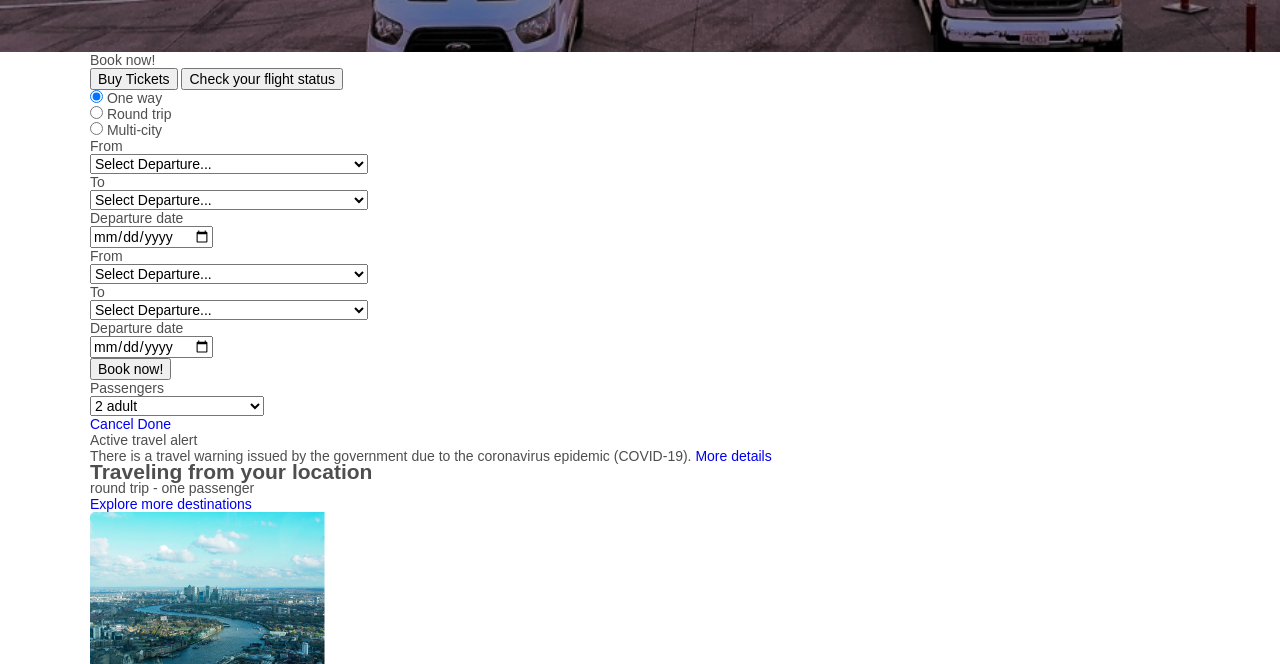
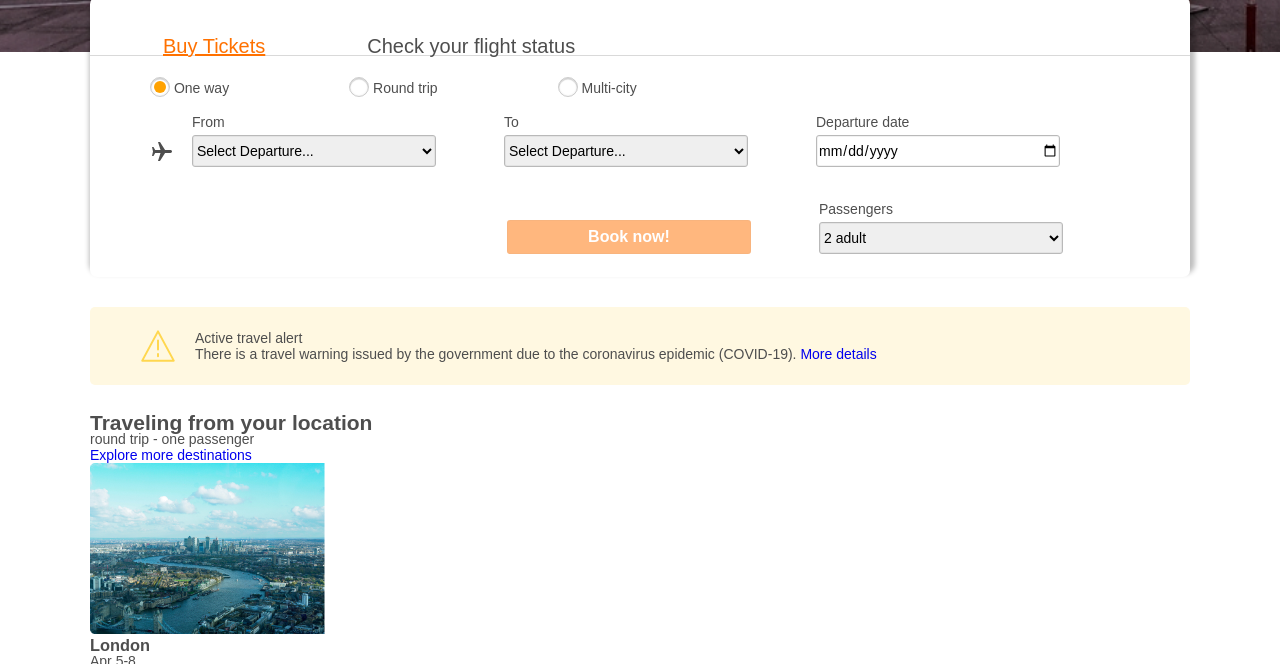
Before and after one commit to AlexBor83/utravel, a website built with webpack: page src/index.html in a window 1280 px wide. Shown: the part 748-1412 px from the top of the page. Built offline with nearby package versions, Linux system fonts and the light colour scheme; a web font is replaced by a local one.

Commit message:
Блок tickets без стилизации формы и инпутов

```diff
--- a/src/index.html
+++ b/src/index.html
@@ -52,8 +52,9 @@
                 <p class="tickets__subtitle">
                     Book now!
                 </p>
+                <div class="tickets__inner">
                     <div class="tickets__toggel">
-                    <button class="tickets__button button button--active">
+                        <button class="tickets__button tickets__button--active">
                             Buy Tickets
                         </button>
                         <button class="tickets__button button">
@@ -66,30 +67,32 @@
                                 <ul class="toggles__list">
                                     <li class="toggles__item">
                                         <label class="toggles__label toggles-check toggles--radio">
-                                        <input class="toggles-check__input" type="radio" name="radio" value="v1"
-                                            checked>
+                                            <input class="toggles-check__input visually-hidden" type="radio"
+                                                name="radio" value="v1" checked>
                                             <span class="toggles-check__disk"></span>
                                             One way
                                         </label>
                                     </li>
                                     <li class="toggles__item">
                                         <label class="toggles__label toggles-check toggles--radio">
-                                        <input class="toggles-check__input" type="radio" name="radio" value="v2">
+                                            <input class="toggles-check__input visually-hidden" type="radio"
+                                                name="radio" value="v2">
                                             <span class="toggles-check__disk"></span>
                                             Round trip
                                         </label>
                                     </li>
                                     <li class="toggles__item">
                                         <label class="toggles__label toggles-check toggles--radio">
-                                        <input class="toggles-check__input" type="radio" name="radio" value="v3">
+                                            <input class="toggles-check__input visually-hidden" type="radio"
+                                                name="radio" value="v3">
                                             <span class="toggles-check__disk"></span>
                                             Multi-city
                                         </label>
                                     </li>
                                 </ul>
                             </div>
-                        <div class="form__option options">
-                            <div class="options__wrap">
+                            <ul class="form__option options">
+                                <li class="options__wrap">
                                     <div class="options__content">
                                         <p class="options__text">
                                             From
@@ -140,11 +143,11 @@
                                         <p class="options__text">
                                             Departure date
                                         </p>
-                                    <input class="options__date" type="date" placeholder="dd/mm/yy">
+                                        <input class="options__select" type="date" placeholder="dd/mm/yy">
                                     </div>
-                            </div>
+                                </li>
 
-                            <div class="options__wrap">
+                                <li class="options__wrap visually-hidden">
                                     <div class="options__content">
                                         <p class="options__text">
                                             From
@@ -191,14 +194,19 @@
                                             </option>
                                         </select>
                                     </div>
+
                                     <div class="options__content">
                                         <p class="options__text">
                                             Departure date
                                         </p>
-                                    <input class="options__date" type="date" placeholder="dd/mm/yy">
+                                        <input class="options__select" type="date">
                                     </div>
+                                </li>
+                            </ul>
 
-                                <input type="submit" value="Book now!">
+                            <div class="options__passengers">
+
+                                <input class="options__button" type="submit" value="Book now!">
 
                                 <div class="options__content options__content--passengers passengers">
                                     <p class="options__text passengers__text">
@@ -257,22 +265,26 @@
                                                 </div>
                                             </div>
                                         </option>
-                                    </select>
                                         <div class="passengers__links">
                                             <a href="#" class="passengers__link">Cancel</a>
                                             <a href="#" class="passengers__link">Done</a>
                                         </div>
+                                    </select>
                                 </div>
                             </div>
-                        </div>
+
+
                         </form>
                     </div>
+                </div>
+
                 <div class="tickets__contet">
                     <p class="tickets__text">
                         Active travel alert
                     </p>
                     <p class="tickets__text">
-                        There is a travel warning issued by the government due to the coronavirus epidemic (COVID-19).
+                        There is a travel warning issued by the government due to the coronavirus epidemic
+                        (COVID-19).
                         <a href="#" class="tickets__link">More details</a>
                     </p>
                 </div>
--- /dev/null
+++ b/src/styles/blocks/form.scss
@@ -0,0 +1,3 @@
+.form__toggel {
+  margin-bottom: 17px;
+}
--- a/src/styles/blocks/menu.scss
+++ b/src/styles/blocks/menu.scss
@@ -25,6 +25,10 @@
       right: 0;
     }
   }
+
+  &:hover {
+    opacity: 0.5;
+  }
 }
 
 .menu__link {
@@ -33,11 +37,6 @@
   font-size: 25px;
   line-height: 16px;
 
-  &:hover,
-  &:focus {
-    opacity: 0.5;
-  }
-
   &--active {
     text-decoration: underline;
     text-decoration-color: #ffc400;
--- /dev/null
+++ b/src/styles/blocks/options.scss
@@ -0,0 +1,64 @@
+.options__wrap {
+  display: flex;
+  position: relative;
+  gap: 68px;
+  padding-left: 42px;
+  margin-bottom: 17px;
+
+  &::before {
+    content: '';
+    position: absolute;
+    background-image: url('../img/plane-icon.svg');
+    background-repeat: no-repeat;
+    background-position: center;
+    background-size: cover;
+    width: 24px;
+    height: 24px;
+    left: 0;
+    top: 70%;
+    transform: translateY(-50%);
+  }
+}
+
+.options__wrap--passengers {
+  &::before {
+    display: none;
+  }
+}
+
+.options__text {
+  margin-bottom: 5px;
+}
+
+.options__select {
+  width: 244px;
+  height: 32px;
+  border: 0.5px solid #b9b9b9;
+  box-shadow: inset 0px 0px 0px 1px rgba(0, 0, 0, 0.05);
+  border-radius: 3px;
+  cursor: pointer;
+}
+
+.options__passengers {
+  display: flex;
+  justify-content: flex-end;
+  padding-right: 127px;
+  gap: 68px;
+  padding-bottom: 23px;
+}
+
+.options__button {
+  font-weight: 600;
+  font-size: 16px;
+  line-height: 16px;
+  color: white;
+  width: 244px;
+  height: 34px;
+  align-self: flex-end;
+  background: #ff7100;
+  opacity: 0.5;
+  border: none;
+  box-shadow: inset 0px 0px 0px 1px rgba(0, 0, 0, 0.05);
+  border-radius: 3px;
+  cursor: pointer;
+}
--- /dev/null
+++ b/src/styles/blocks/tickets.scss
@@ -0,0 +1,73 @@
+.tickets {
+  margin-top: -85px;
+}
+
+.tickets__subtitle {
+  font-size: 24px;
+  line-height: 16px;
+  color: #ffffff;
+  text-shadow: 0px 4px 4px rgba(0, 0, 0, 0.61);
+  margin-bottom: 14px;
+}
+
+.tickets__inner {
+  background: #ffffff;
+  box-shadow: 2px -6px 5px 3px rgba(0, 0, 0, 0.26);
+  border-radius: 7px;
+  padding-top: 40px;
+}
+
+.tickets__toggel {
+  border-bottom: 1px solid #d9d9d9;
+  display: flex;
+  gap: 90px;
+  padding-left: 67px;
+  margin-bottom: 21px;
+}
+
+.tickets__button {
+  font-weight: 400;
+  font-size: 20px;
+  line-height: 16px;
+  color: inherit;
+  background-color: transparent;
+  border: none;
+  cursor: pointer;
+
+  &--active {
+    text-decoration: underline;
+    text-decoration-color: #ff7100;
+    color: #ff7100;
+  }
+
+  &:hover {
+    opacity: 0.5;
+  }
+}
+
+.tickets__vrap {
+  padding-left: 60px;
+}
+
+.tickets__contet {
+  background: #fff8e1;
+  border-radius: 5px;
+  margin-top: 30px;
+  margin-bottom: 30px;
+  padding: 23px 105px;
+  position: relative;
+
+  &::after {
+    content: '';
+    position: absolute;
+    background-image: url('../img/danger-icon.svg');
+    background-repeat: no-repeat;
+    background-position: center;
+    background-size: cover;
+    width: 36px;
+    height: 36px;
+    top: 50%;
+    transform: translateY(-50%);
+    left: 50px;
+  }
+}
--- /dev/null
+++ b/src/styles/blocks/toggeles.scss
@@ -0,0 +1,42 @@
+.toggles__list {
+  display: flex;
+  gap: 120px;
+}
+
+.toggles__label {
+  cursor: pointer;
+  transition: opacity 0.5s;
+
+  &:hover {
+    opacity: 80%;
+  }
+}
+
+.toggles-check__disk {
+  position: relative;
+  display: inline-block;
+  vertical-align: sub;
+  width: 20px;
+  height: 20px;
+  border: 0.5px solid rgba(0, 0, 0, 0.2);
+  border-radius: 50%;
+  box-shadow: inset 0px 1.5px 1px rgba(0, 0, 0, 0.15),
+    inset 0px 0px 2px rgba(0, 0, 0, 0.1);
+
+  &::after {
+    content: '';
+    position: absolute;
+    width: 12px;
+    height: 12px;
+    border-radius: 50%;
+    background-color: #ffa200;
+    top: 50%;
+    left: 50%;
+    transform: translate(-50%, -50%) scale(0);
+    transition: 0.2s ease-in;
+  }
+}
+
+.toggles-check__input:checked + .toggles-check__disk::after {
+  transform: translate(-50%, -50%) scale(1);
+}
--- a/src/styles/styles.scss
+++ b/src/styles/styles.scss
@@ -6,11 +6,7 @@
 @import './blocks/container.scss';
 @import './blocks/header.scss';
 @import './blocks/menu.scss';
-
-// .container {
-//   max-width: 1500px;
-//   padding-left: 15px;
-//   padding-right: 15px;
-//   margin: 0 auto;
-//   background-color: aquamarine;
-// }
+@import './blocks/tickets.scss';
+@import './blocks/form.scss';
+@import './blocks/toggeles.scss';
+@import './blocks/options.scss';
```
Also changed, not shown: dist/assets/danger-icon..svg (added), dist/assets/plane-icon..svg (added), dist/index.html, src/img/danger-icon.svg (added), src/img/plane-icon.svg (added), 4 other files. Lines whose indentation alone changed are shown as unchanged.
